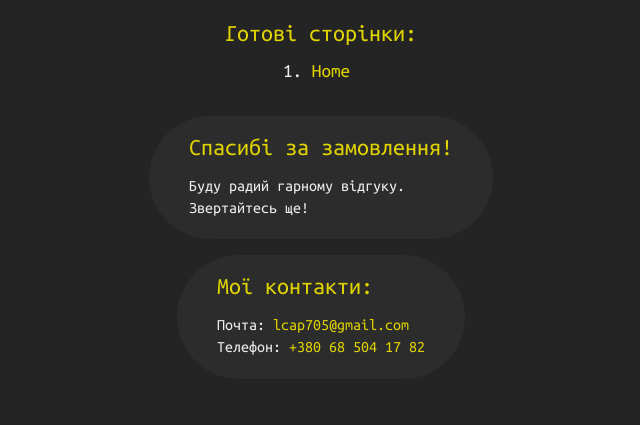
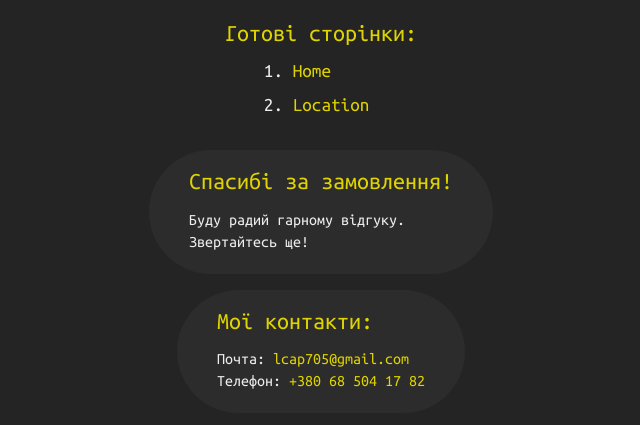
Before and after one commit to labCap/monsters_on_monsters, a website built with webpack: page src/index.html in a window 1280 px wide. Shown: the part 241-666 px from the top of the page, without its empty margins (319-959 px from the left). Built offline with nearby package versions, Linux system fonts and the light colour scheme.

Commit message:
added link to page 'location'

```diff
--- a/src/index.html
+++ b/src/index.html
@@ -23,6 +23,7 @@
 		<h2>Готові сторінки:</h2>
 		<ol class="rootpage__list">
 			<li><a target="_blank" href="home.html">Home</a></li>
+			<li><a target="_blank" href="location.html">Location</a></li>
 		</ol>
 
 		<!-- <h2>Попапи:</h2>
```
